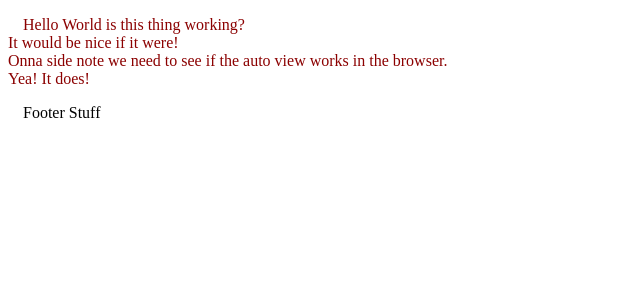
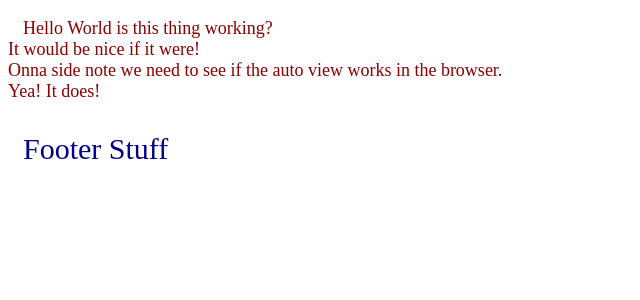
Before and after one commit to Gene7oh/rets, a PHP site: page / in a window 1280 px wide. Shown: the top 300 px of the page, without its empty margins (0-640 px from the left). Run offline with PHP 8.4, Linux system fonts and the light colour scheme.

```diff
--- a/css/styles.css
+++ b/css/styles.css
@@ -3,4 +3,12 @@
   }
 p {text-align: left;
   text-indent: 15px;
+  font-size: 18px;
   }
+.footer {
+  color: darkblue;
+  font-size: 40px;
+  }
+.footer p{
+  font-size: 30px;
+  }
--- a/includes/footer.php
+++ b/includes/footer.php
@@ -1,7 +1,7 @@
 <?php
 
     ?>
-<div>
+<div class="footer">
     <p>Footer Stuff</p>
 </div>
 </body>
```
